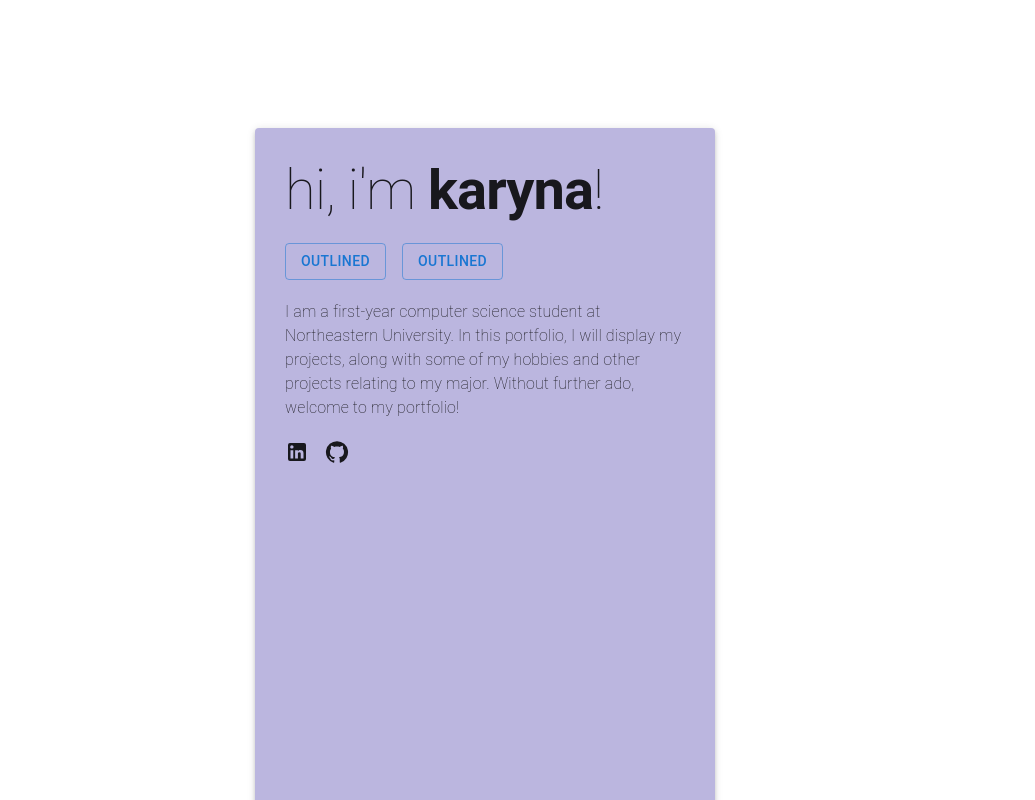
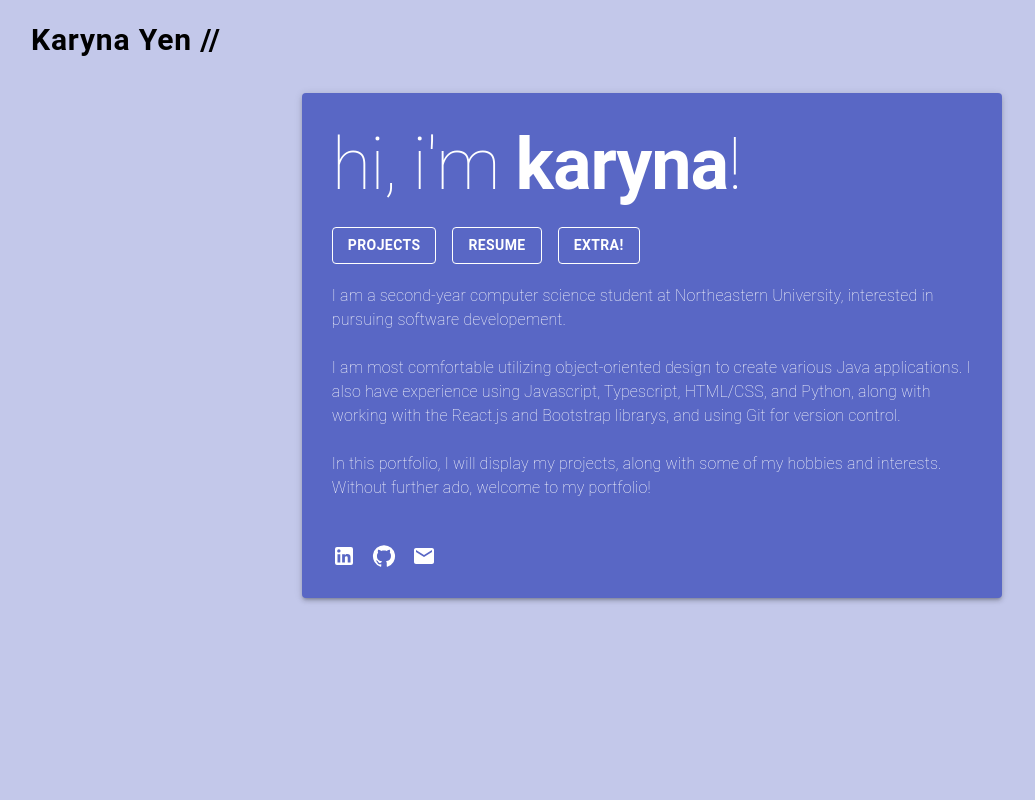
Before and after one commit to karynayen/karyna-portfolio, a React (Create React App) app in the folder portfolio/: page / in a window 1280 px wide. Shown: the top 800 px of the page, without its empty margins (1-1036 px from the left). Built offline with nearby package versions, Linux system fonts and the light colour scheme.

Commit message:
trying out this new color scheme

```diff
--- a/portfolio/src/App.js
+++ b/portfolio/src/App.js
@@ -1,35 +1,87 @@
 import './App.css';
-import { Button, Stack } from '@mui/material';
-import { IntroBox, IntroPaper, IntroHeadingTypography, IntroBodyTypography } from './styles/app.styles.js';
+import { CardMedia, GlobalStyles, Card, Stack, Box, AppBar, Toolbar, Button } from '@mui/material';
+import { IntroBox, IntroPaper, IntroHeadingTypography, IntroBodyTypography, IntroOutlinedButton } from './styles/app.styles.js';
 import LinkedInIcon from '@mui/icons-material/LinkedIn';
 import GitHubIcon from '@mui/icons-material/GitHub';
-
+import EmailIcon from '@mui/icons-material/Email';
+//abstract later
+// make sure everything is formated for phones
+//figure out some cool animations on scrolling!!
+// background can include leaves for hiking vibes
 function App() {
   return (
     <>
+      <GlobalStyles
+        styles={{
+          body: { backgroundColor: '#C3C8EA' }
+        }}
+      />
+      {/* make a tool bar object */}
+      <Box>
+        <AppBar elevation={0} position="static">
+          <Toolbar sx={{ padding: 1, backgroundColor: '#C3C8EA' }}>
+            <Button sx={{ fontSize: 30, fontWeight: 'bold', textTransform: 'none', color: 'black' }}>Karyna Yen //</Button>
+          </Toolbar>
+        </AppBar>
+      </Box>
+
+
       <IntroBox>
+
         <IntroPaper elevation={3}>
+
+          {/* <Card
+            sx={{
+              width: '250px',
+              height: '250px',
+              borderRadius: '50%',
+
+            }}>
+            <CardMedia
+              component="img"
+              height="250"
+              image={require('./images/me.jpg')}
+              alt="A Picture of Karyna!!"
+            />
+          </Card> */}
           {/* now edit the spacing! */}
           <IntroHeadingTypography variant="h1">
             hi, i'm <strong>karyna</strong>!
+            <br></br>
           </IntroHeadingTypography>
           <Stack spacing={2} direction="row">
             {/* how to add functionality to the buttons */}
-            <Button variant="outlined">Outlined</Button>
-            <Button variant="outlined">Outlined</Button>
+            <IntroOutlinedButton variant="outlined">Projects</IntroOutlinedButton>
+            <IntroOutlinedButton variant="outlined">Resume</IntroOutlinedButton>
+            <IntroOutlinedButton variant="outlined">Extra!</IntroOutlinedButton>
           </Stack>
 
           <IntroBodyTypography variant="body1">
-            I am a first-year computer science student at Northeastern University.
+            I am a second-year computer science student at Northeastern University,
+            interested in pursuing software developement.
+            <br></br>
+            <br></br>
+
+            I am most comfortable utilizing object-oriented design to create
+            various Java applications.
+            I also have experience using Javascript, Typescript,  HTML/CSS, and Python,
+            along with working with the React.js and Bootstrap librarys, and using Git for version control.
+            <br></br>
+            <br></br>
             In this portfolio, I will display my projects,
-            along with some of my hobbies and other projects relating to my major.
+            along with some of my hobbies and interests.
             Without further ado, welcome to my portfolio!
+            <br></br>
+            <br></br>
           </IntroBodyTypography>
           {/* make the icons clickable, CENTER THEM */}
-          <Stack spacing={2} direction="row">
+
+          <Stack spacing={2} direction="row" >
             <LinkedInIcon />
             <GitHubIcon />
+            <EmailIcon />
           </Stack>
+
 
         </IntroPaper>
       </IntroBox>
--- a/portfolio/src/styles/app.styles.js
+++ b/portfolio/src/styles/app.styles.js
@@ -1,34 +1,80 @@
 import { styled } from '@mui/material/styles'
-import { Box, Paper, Typography } from '@mui/material';
+import { Box, Paper, Typography, Button } from '@mui/material';
 
 
 // how to fit phones
 const IntroBox = styled(Box)({
+    display: 'flex',
+    flexDirection: 'column',
+    justifyContent: 'center',
+    alignItems: 'center',
     width: '100%',
     height: '100%', // how to get screen height?!
 })
 
-const IntroPaper = styled(Paper)(({ elevation }) =>({
-    width: 400,
-    height: 1000,
-    backgroundColor: '#BBB6DF',
+const IntroPaper = styled(Paper)(({ elevation }) => ({
+    color: 'white',
+    width: '50%',
+    height: '100%',
+    backgroundColor: '#5967C5', //'#BBB6DF',
     padding: 30,
-    margin: '10% 0 0 20%',
+    margin: '1% 0 0 2%',
 
 }))
 
-const IntroHeadingTypography = styled(Typography)(({ variant }) =>({
+const IntroHeadingTypography = styled(Typography)(({ variant }) => ({
     m: 1,
     fontWeight: 10,
-    fontSize: '3.5em',
+    fontSize: '4.5em',
     marginBottom: 20,
 }))
 
-const IntroBodyTypography = styled(Typography)(({ variant }) =>({
+const IntroBodyTypography = styled(Typography)(({ variant }) => ({
     marginTop: 20,
     marginBottom: 20,
     m: 1,
     fontWeight: 10,
     fontSize: '1em',
 }))
-export { IntroBox, IntroPaper, IntroHeadingTypography, IntroBodyTypography }
+
+
+const IntroContainedButton = styled(Button) ({
+    color: 'white',
+    backgroundColor: '#546e7a',
+    borderColor: 'white',
+    '&:hover': {
+        backgroundColor: '#819ca9',
+        borderColor: '#819ca9',
+        boxShadow: 'none',
+    },
+    '&:active': {
+        backgroundColor: '#819ca9',
+        borderColor: '#819ca9',
+        boxShadow: 'none',
+    },
+    '&:focus': {
+        boxShadow: '0 0 0 0.2rem rgba(0,123,255,.5)',
+    },
+})
+
+const IntroOutlinedButton = styled(Button)(({ variant }) => ({
+    color: 'white',
+    backgroundColor: '#5967C5', //#3f50b5',
+    borderColor: 'white',
+    fontWeight: 'bold',
+    '&:hover': {
+        backgroundColor: '#757ce8',
+        borderColor: 'white',
+        boxShadow: 'none',
+    },
+    '&:active': {
+        backgroundColor: '#757ce8',
+        borderColor: 'white',
+        boxShadow: 'none',
+    },
+    '&:focus': {
+        boxShadow: '0 0 0 0.2rem rgba(0,123,255,.5)',
+    },
+}))
+
+export { IntroBox, IntroPaper, IntroHeadingTypography, IntroBodyTypography, IntroContainedButton,  IntroOutlinedButton }
```
Also changed, not shown: portfolio/src/images/cowprint.jpg (added), 1 other file (tests, documents, lock files or other folders).
